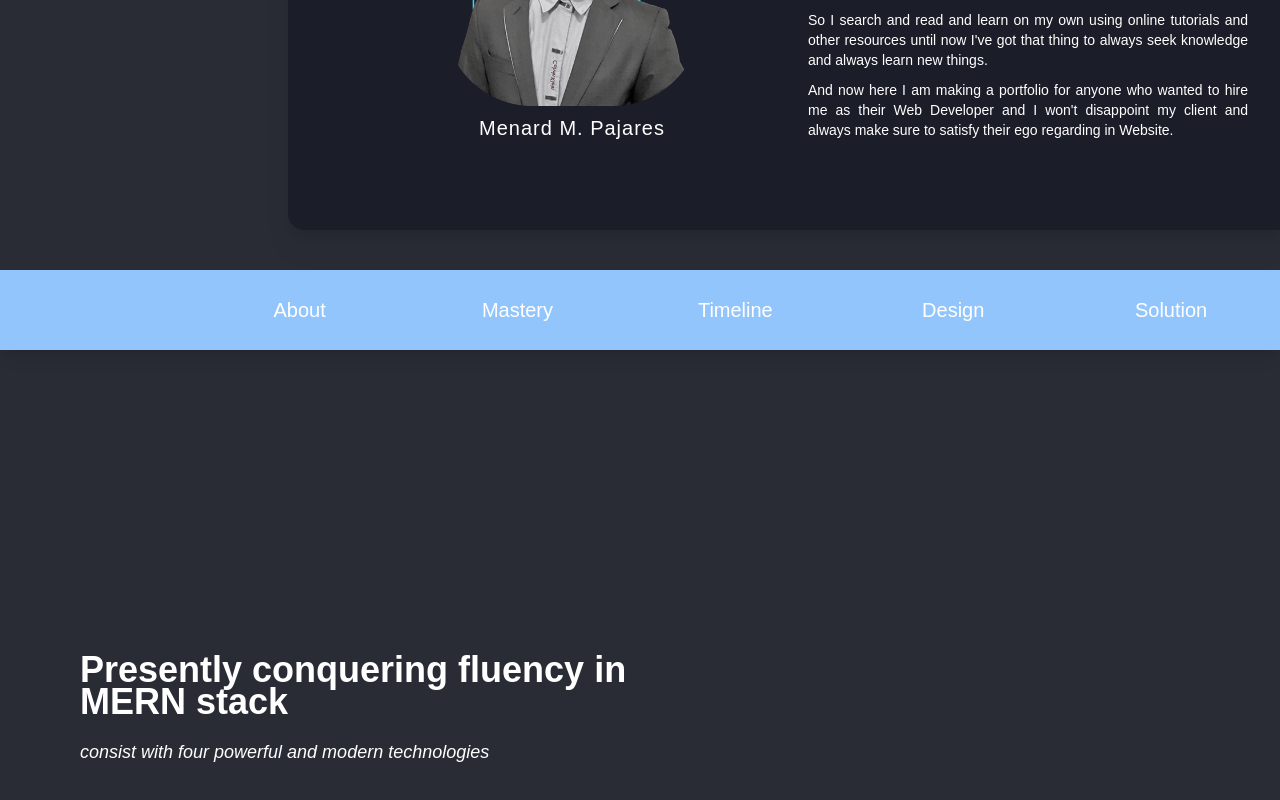
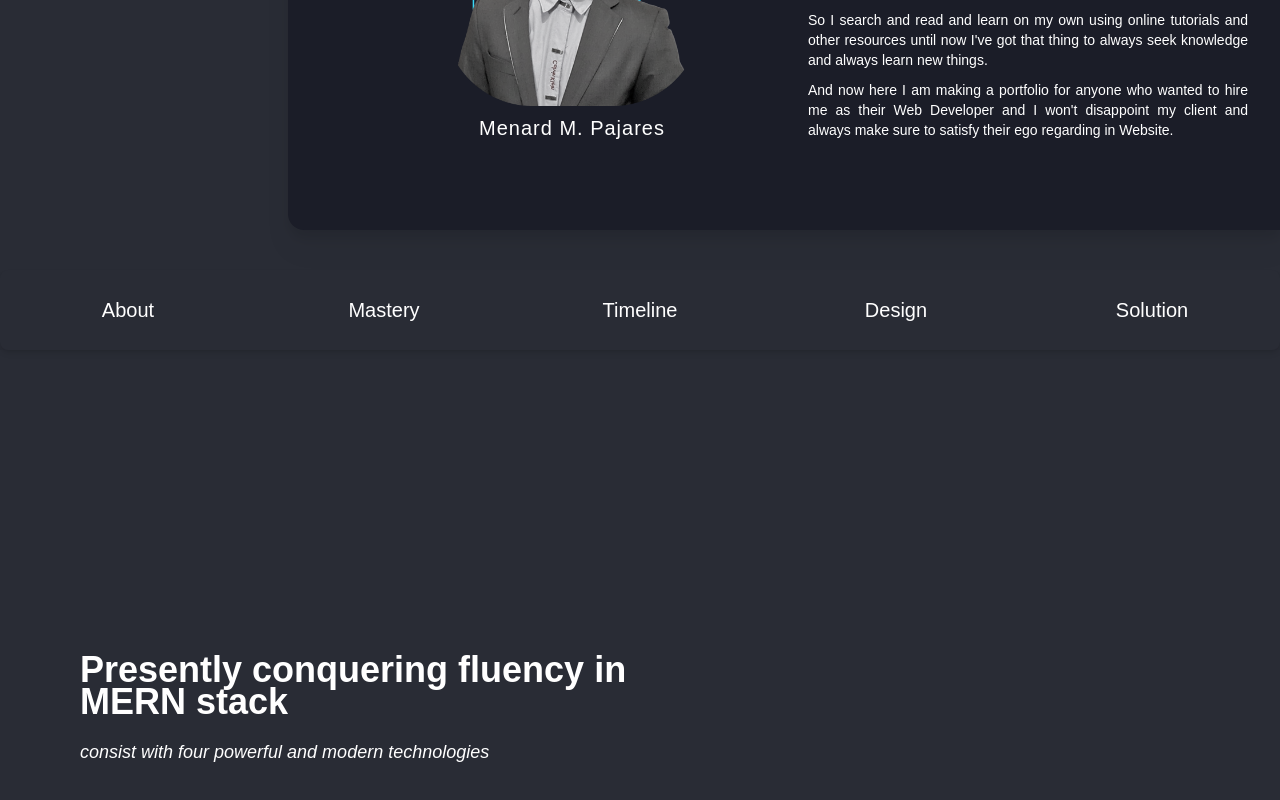
Before and after one commit to DevNanad/MODERN-PORTFOLIO, a React (Create React App) app: page / in a window 1280 px wide. Shown: the part 927-1727 px from the top of the page. Built offline with nearby package versions, Linux system fonts and the light colour scheme.

Commit message:
FIx Midnav Final Style and responsiveness

```diff
--- a/src/components/Midnavbar.js
+++ b/src/components/Midnavbar.js
@@ -14,7 +14,7 @@ function Midnavbar() {
 
 
   return (
-    <div ref={stickyNavRef} className={`${stickyNavRef ? 'sticky top-0' : ''} midnav text-md text-xl text-white flex z-40 ease-in`}
+    <div ref={stickyNavRef} className={`${showIsvisible ? 'sticky top-0' : ''} midnav text-md text-xl text-white flex z-40 ease-in bg-[#292C35]`}
     >
         <div className={`logo py-3 w-full flex justify-between items-center md:hidden`}
 
@@ -24,10 +24,10 @@ function Midnavbar() {
             <FiMenu className='text-blue-300 text-2xl block md:hidden scale-150 '/>
             </div>
         </div>
-        <nav className={`${toggle ? 'transform-none ease-in duration-300 pb-4': ''} flex md:justify-around md:flex-row md:h-20 md:static bg-blue-300 w-screen fixed top-0 h-[60vh] translate-x-[100vw] md:transform-none  poppins flex-col items-center justify-end shadow-lg`} >
+        <nav className={`${toggle ? 'transform-none ease-in duration-300 pb-4': '-translate-y-[100vh] ease-out duration-300'} flex md:justify-around md:flex-row md:h-20 md:static bg-[#718BFF] md:bg-[#292C35] w-screen fixed top-0 h-[58vh] -translate-y-[100vh] md:transform-none  poppins flex-col items-center justify-end shadow-md z-50 rounded-lg`} >
 
-            <div className="btn-close w-full h-[10vh] text-center hover:shadow-md">
-              <FiX onClick={() =>setToggle(false)} className={`${!toggle ? 'rotate-180' : ''} block md:hidden cursor-pointer text-3xl w-full ` } />
+            <div onClick={() =>setToggle(false)} className="btn-close block md:hidden w-full h-[8vh] text-center hover:shadow-md">
+              <FiX className=" cursor-pointer text-3xl w-full" />
             </div>
             <span className='p-4 hover:shadow-md hover:rounded-lg w-full text-center'>About</span>
             <span className='p-4 hover:shadow-md hover:rounded-lg w-full text-center'>Mastery</span>
--- a/src/index.css
+++ b/src/index.css
@@ -6,6 +6,7 @@
 body{
     background-color: #292C35;
     overflow-x: hidden;
+    scroll-behavior: smooth;
 }
 
 /* width */
@@ -85,6 +86,9 @@ body{
   animation-fill-mode: forwards;
   animation-delay: 1s;
 
+}
+.midnav nav span:hover{
+  color: #6ac3ff;
 }
 
 @keyframes showtext {
```
